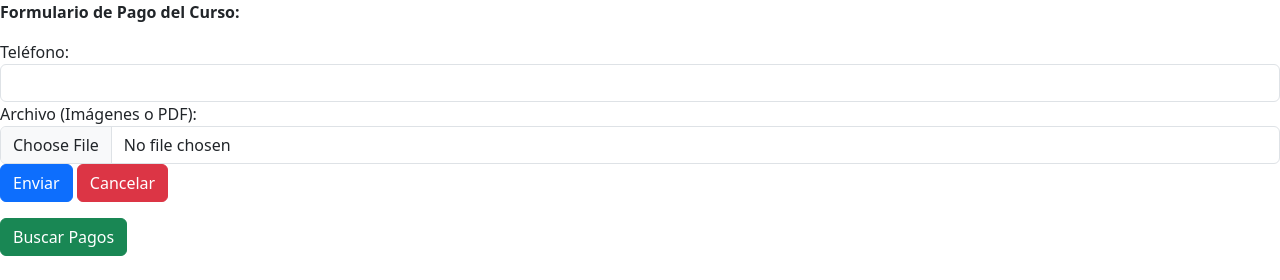
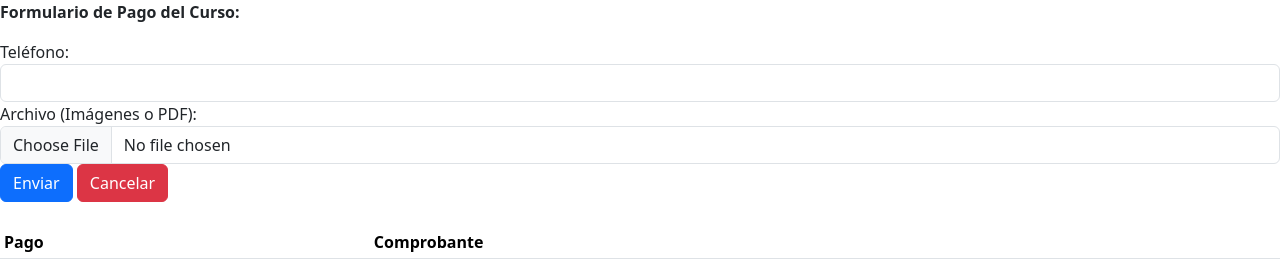
Before and after one commit to buda2103/Flask7B, a Flask app: page / in a window 1280 px wide. Shown: the top 280 px of the page. Run offline with Flask 3, Linux system fonts and the light colour scheme; lists and menus that the app fills with data are empty; some libraries are stand-ins or nearby versions.

Commit message:
Update Pago-Curso.html

```diff
--- a/templates/Pago-Curso.html
+++ b/templates/Pago-Curso.html
@@ -28,8 +28,8 @@
         <button type="submit" class="btn btn-danger">Cancelar</button>
     </form>
 
-    <!-- Botón para buscar registros -->
-    <button id="btn-buscar" class="btn btn-success mt-3">Buscar Pagos</button>
+
+
 
     <!-- Tabla para mostrar datos -->
     <table class="table table-sm mt-4">
```
